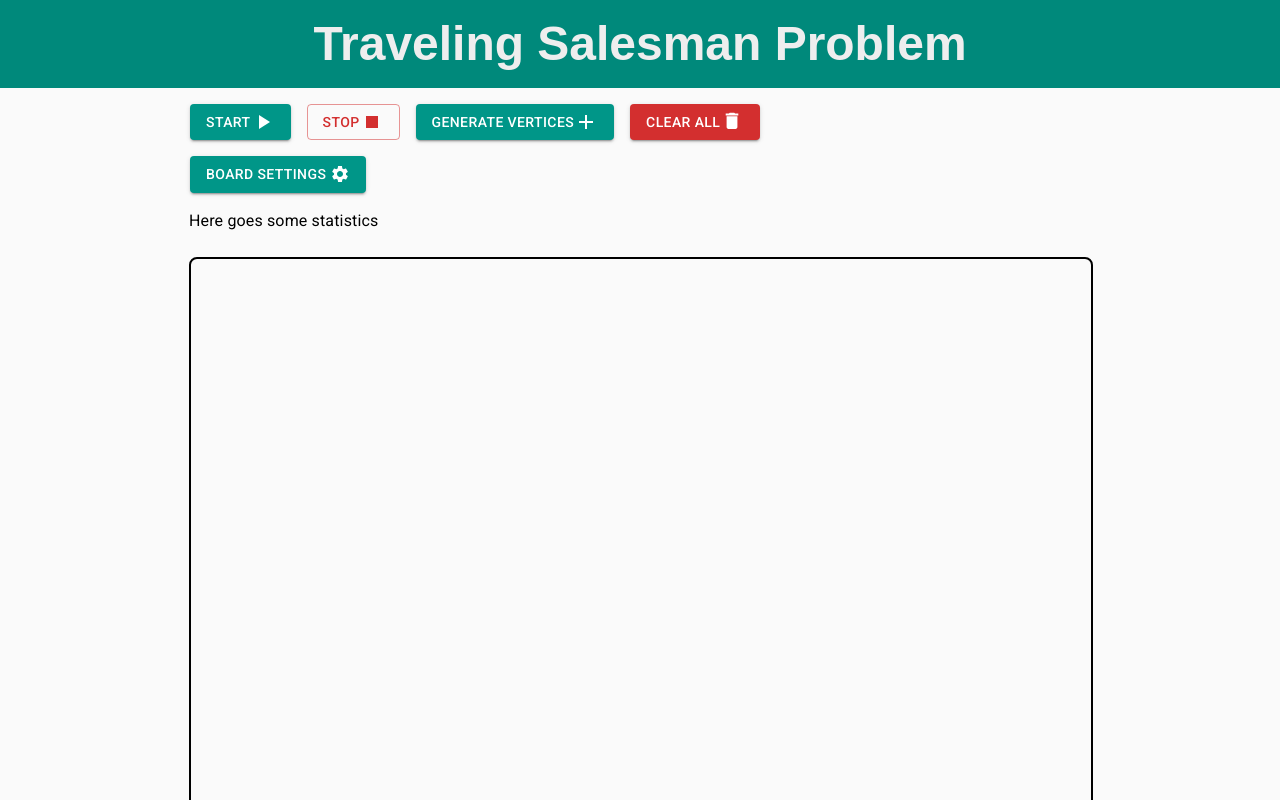
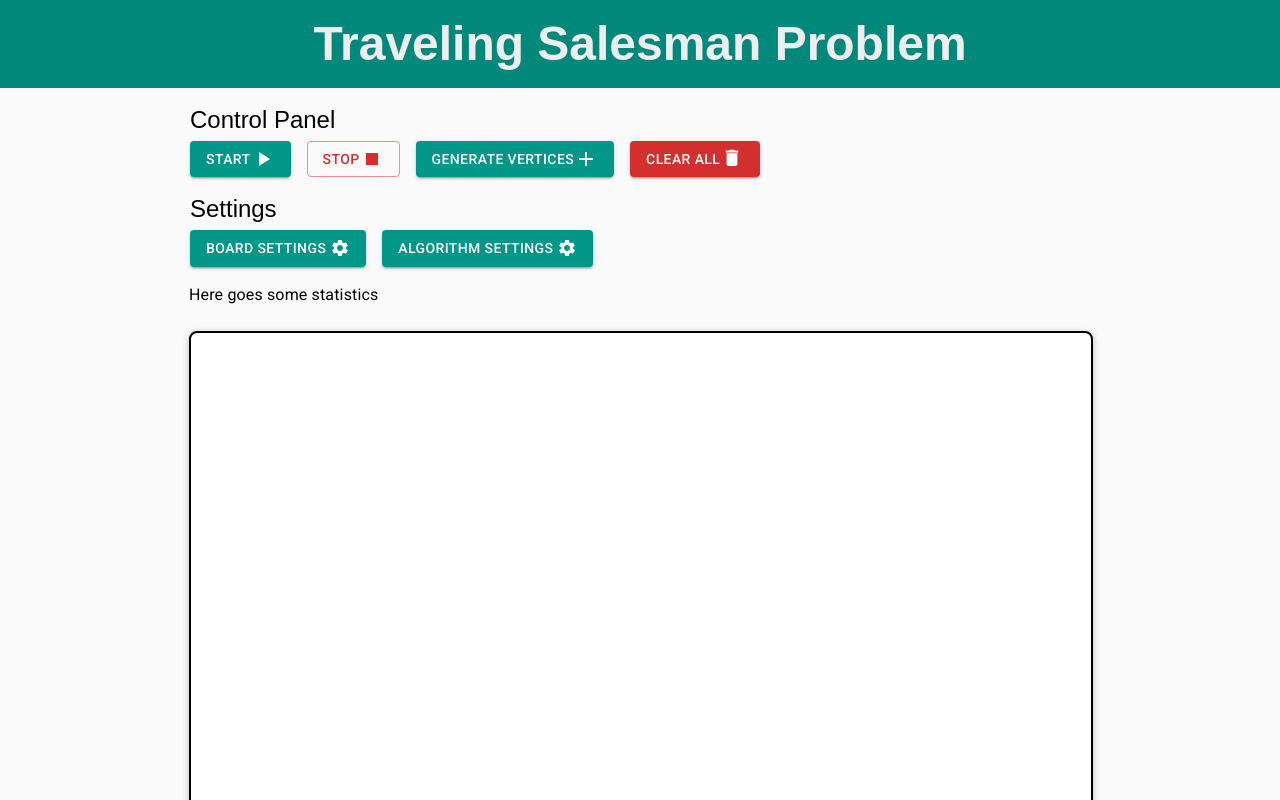
Before and after one commit to GEOFARL/tsp-genetic, a React (Vite) app: page / in a window 1280 px wide. Shown: the top 800 px of the page. Built offline with nearby package versions, Linux system fonts and the light colour scheme.

Commit message:
Add settings to the algorithm

```diff
--- a/src/app/slices/GASlice.ts
+++ b/src/app/slices/GASlice.ts
@@ -12,7 +12,7 @@ const initialState: GASlice = {
 };
 
 export const GASlice = createSlice({
-  name: 'board',
+  name: 'GA',
   initialState,
   reducers: {
     addPoints: (state, action: PayloadAction<IPoint[]>) => {
--- /dev/null
+++ b/src/app/slices/algorithmParametersSlice.ts
@@ -0,0 +1,39 @@
+import { createSlice } from '@reduxjs/toolkit';
+import { Crossover, LocalImprovement, Mutation } from '../../types';
+import type { PayloadAction } from '@reduxjs/toolkit';
+import { RootState } from '../store';
+
+export interface AlgorithmParameters {
+  crossover: Crossover;
+  mutation: Mutation;
+  localImprovement: LocalImprovement;
+}
+
+const initialState: AlgorithmParameters = {
+  crossover: Crossover.HEURISTIC,
+  mutation: Mutation.SWAP,
+  localImprovement: LocalImprovement.OFF,
+};
+
+export const algorithmParametersSlice = createSlice({
+  name: 'algorithmParameters',
+  initialState,
+  reducers: {
+    setCrossover: (state, action: PayloadAction<Crossover>) => {
+      state.crossover = action.payload;
+    },
+    setMutation: (state, action: PayloadAction<Mutation>) => {
+      state.mutation = action.payload;
+    },
+    setLocalImprovement: (state, action: PayloadAction<LocalImprovement>) => {
+      state.localImprovement = action.payload;
+    },
+  },
+});
+
+export const { setCrossover, setLocalImprovement, setMutation } =
+  algorithmParametersSlice.actions;
+
+export const selectParameters = (state: RootState) => state.algorithmParameters;
+
+export default algorithmParametersSlice.reducer;
--- a/src/app/store.ts
+++ b/src/app/store.ts
@@ -1,11 +1,13 @@
 import { configureStore } from '@reduxjs/toolkit';
 import boardReducer from './slices/boardSlice';
 import GAReducer from './slices/GASlice';
+import algorithmParametersReducer from './slices/algorithmParametersSlice';
 
 export const store = configureStore({
   reducer: {
     board: boardReducer,
     GA: GAReducer,
+    algorithmParameters: algorithmParametersReducer,
   },
 });
 
--- /dev/null
+++ b/src/components/AlgorithmSettings.tsx
@@ -0,0 +1,145 @@
+import {
+  Button,
+  Divider,
+  FormControl,
+  InputLabel,
+  MenuItem,
+  Popover,
+  Select,
+} from '@mui/material';
+import { MouseEvent, useState } from 'react';
+
+import SettingsIcon from '@mui/icons-material/Settings';
+import { Box, Stack } from '@mui/system';
+import { useDispatch, useSelector } from 'react-redux';
+import { AppDispatch } from '../app/store';
+import {
+  selectParameters,
+  setCrossover,
+  setLocalImprovement,
+  setMutation,
+} from '../app/slices/algorithmParametersSlice';
+import { Crossover, LocalImprovement, Mutation } from '../types';
+
+const AlgorithmSettings = () => {
+  const [anchorEl, setAnchorEl] = useState<HTMLButtonElement | null>(null);
+  const dispatch = useDispatch<AppDispatch>();
+  const { crossover, localImprovement, mutation } =
+    useSelector(selectParameters);
+
+  const handleClick = (event: MouseEvent<HTMLButtonElement>) => {
+    setAnchorEl(event.currentTarget);
+  };
+
+  const handleClose = () => {
+    setAnchorEl(null);
+  };
+
+  const open = Boolean(anchorEl);
+  const id = open ? 'simple-popover' : undefined;
+
+  return (
+    <div>
+      <Button aria-describedby={id} variant="contained" onClick={handleClick}>
+        Algorithm Settings{' '}
+        <SettingsIcon
+          sx={{
+            p: '0 0 2px 4px',
+          }}
+        />
+      </Button>
+      <Popover
+        id={id}
+        open={open}
+        anchorEl={anchorEl}
+        onClose={handleClose}
+        anchorOrigin={{
+          vertical: 'bottom',
+          horizontal: 'left',
+        }}
+      >
+        <Stack
+          direction="column"
+          divider={<Divider orientation="vertical" flexItem />}
+          spacing={0}
+          width={250}
+        >
+          <Box sx={{ padding: '15px 20px' }}>
+            <FormControl fullWidth size="small">
+              <InputLabel id="crossover-select-label">
+                Crossover Type
+              </InputLabel>
+              <Select
+                labelId="crossover-select-label"
+                id="crossover-select"
+                value={crossover.toUpperCase()}
+                label="Crossover Type"
+                onChange={(e) =>
+                  dispatch(setCrossover(e.target.value as Crossover))
+                }
+              >
+                {Object.entries(Crossover).map((value) => (
+                  <MenuItem key={value[0]} value={value[0]}>
+                    {value[1].toUpperCase()}
+                  </MenuItem>
+                ))}
+              </Select>
+            </FormControl>
+          </Box>
+
+          <Divider sx={{ borderBottomWidth: 2 }} />
+
+          <Box sx={{ padding: '15px 20px' }}>
+            <FormControl fullWidth size="small">
+              <InputLabel id="mutation-select-label">Mutation Type</InputLabel>
+              <Select
+                labelId="mutation-select-label"
+                id="mutation-select"
+                value={mutation.toUpperCase()}
+                label="Mutation Type"
+                onChange={(e) =>
+                  dispatch(setMutation(e.target.value as Mutation))
+                }
+              >
+                {Object.entries(Mutation).map((value) => (
+                  <MenuItem key={value[0]} value={value[0]}>
+                    {value[1].toUpperCase()}
+                  </MenuItem>
+                ))}
+              </Select>
+            </FormControl>
+          </Box>
+
+          <Divider sx={{ borderBottomWidth: 2 }} />
+
+          <Box sx={{ padding: '15px 20px' }}>
+            <FormControl fullWidth size="small">
+              <InputLabel id="local-improvement-select-label">
+                Local Improvement Type
+              </InputLabel>
+              <Select
+                labelId="local-improvement-select-label"
+                id="local-improvement-select"
+                value={localImprovement.toUpperCase()}
+                label="Local Improvement Type"
+                onChange={(e) =>
+                  dispatch(
+                    setLocalImprovement(e.target.value as LocalImprovement)
+                  )
+                }
+              >
+                {Object.entries(LocalImprovement).map((value) => (
+                  <MenuItem key={value[0]} value={value[0]}>
+                    {value[1].toUpperCase()}
+                  </MenuItem>
+                ))}
+              </Select>
+            </FormControl>
+          </Box>
+        </Stack>
+      </Popover>
+    </div>
+  );
+};
+
+export default AlgorithmSettings;
--- a/src/components/Board.tsx
+++ b/src/components/Board.tsx
@@ -14,6 +14,8 @@ const Board = () => {
         style={{
           border: '2px solid black',
           borderRadius: '8px',
+          backgroundColor: 'white',
+          boxShadow: '0 2px 6px 1px rgba(0, 0, 0, .2)',
         }}
         ref={boardRef}
       >
--- a/src/components/BoardSettings.tsx
+++ b/src/components/BoardSettings.tsx
@@ -27,7 +27,7 @@ const BoardSettings = () => {
   };
 
   const open = Boolean(anchorEl);
-  const id = open ? 'simple-popover' : undefined;
+  const id = open ? 'board-settings-popover' : undefined;
 
   return (
     <div>
--- a/src/components/ControlPanel.tsx
+++ b/src/components/ControlPanel.tsx
@@ -1,5 +1,5 @@
-import { Button } from '@mui/material';
-import { Stack } from '@mui/system';
+import { Button, Typography } from '@mui/material';
+import { Box, Stack } from '@mui/system';
 
 import DeleteIcon from '@mui/icons-material/Delete';
 import StopIcon from '@mui/icons-material/Stop';
@@ -13,14 +13,23 @@ const ControlPanel = () => {
   const clearAllPoints = useClearAll();
 
   return (
-    <Stack
-      direction={'row'}
+    <Box
       sx={{
         maxWidth: '900px',
         margin: '1rem auto 0 auto',
       }}
-      spacing={2}
     >
+      <Typography
+        variant="h5"
+        sx={{
+          fontFamily: 'Poppins, sans-serif',
+          fontWeight: '500',
+          mb: '5px',
+        }}
+      >
+        Control Panel
+      </Typography>
+      <Stack direction={'row'} spacing={2}>
         <Button variant="contained">
           Start <PlayArrowIcon />
         </Button>
@@ -34,6 +43,7 @@ const ControlPanel = () => {
           Clear All <DeleteIcon sx={{ pb: '.15rem' }} />
         </Button>
       </Stack>
+    </Box>
   );
 };
 
--- a/src/components/Settings.tsx
+++ b/src/components/Settings.tsx
@@ -1,18 +1,31 @@
-import { Stack } from '@mui/system';
+import { Box, Stack } from '@mui/system';
 import BoardSettings from './BoardSettings';
+import AlgorithmSettings from './AlgorithmSettings';
+import { Typography } from '@mui/material';
 
 const Settings = () => {
   return (
-    <Stack
-      direction={'row'}
+    <Box
       sx={{
         maxWidth: '900px',
         margin: '1rem auto 0 auto',
       }}
-      spacing={2}
     >
-      <BoardSettings />
-    </Stack>
+      <Typography
+        variant="h5"
+        sx={{
+          fontFamily: 'Poppins, sans-serif',
+          fontWeight: '500',
+          mb: '5px',
+        }}
+      >
+        Settings
+      </Typography>
+      <Stack direction={'row'} spacing={2}>
+        <BoardSettings />
+        <AlgorithmSettings />
+      </Stack>
+    </Box>
   );
 };
 
--- a/src/types/index.ts
+++ b/src/types/index.ts
@@ -2,3 +2,17 @@ export interface IPoint {
   x: number;
   y: number;
 }
+
+export enum Crossover {
+  HEURISTIC = 'heuristic',
+  OFF = 'off',
+}
+
+export enum Mutation {
+  SWAP = 'swap',
+  OFF = 'off',
+}
+
+export enum LocalImprovement {
+  OFF = 'off',
+}
```
Lines whose indentation alone changed are shown as unchanged.
